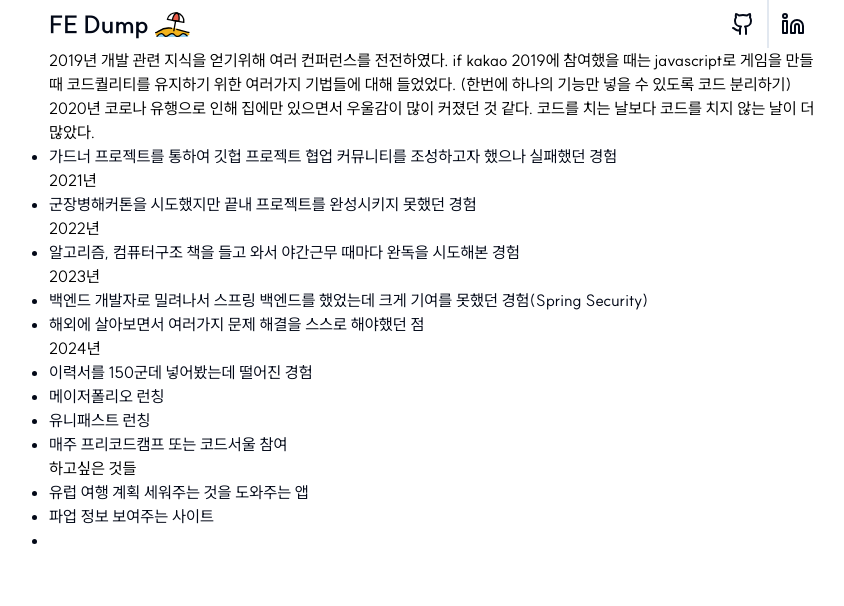
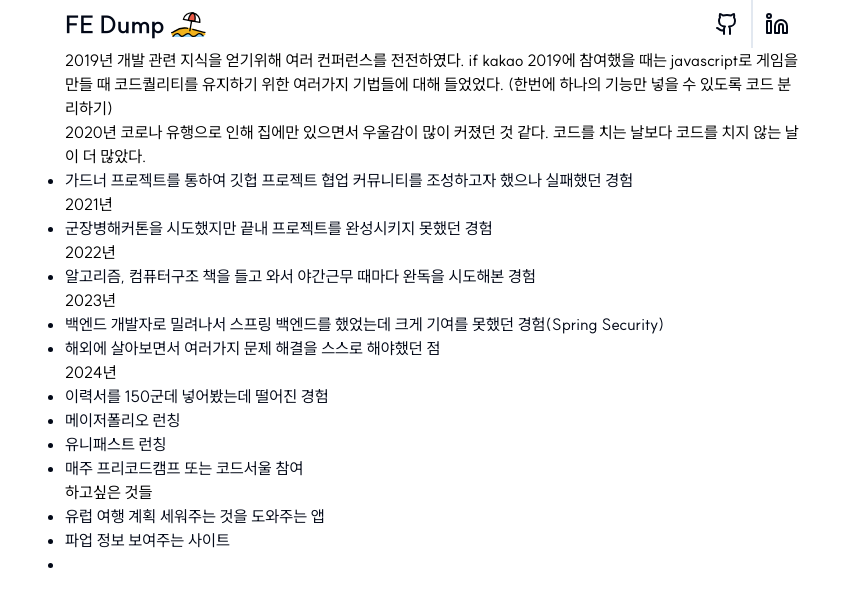
Before and after one commit to algoORgoal/FEDump, a Next.js app: page /2019-2024 in a window 1280 px wide. Shown: the top 606 px of the page, without its empty margins (207-1051 px from the left). Built offline with nearby package versions, Linux system fonts and the light colour scheme.

Commit message:
style: place horizontal margin on ever page'

```diff
--- a/app/(posts)/layout.tsx
+++ b/app/(posts)/layout.tsx
@@ -4,7 +4,7 @@ import { Header } from "@/src/widget/post/ui/Header";
 
 export default function Layout({ children }: { children: ReactNode }) {
   return (
-    <div className="mx-auto w-full md:w-[768px]">
+    <div className="box-border w-full px-4 md:mx-auto md:w-[768px]">
       <Header />
       {children}
     </div>
```
